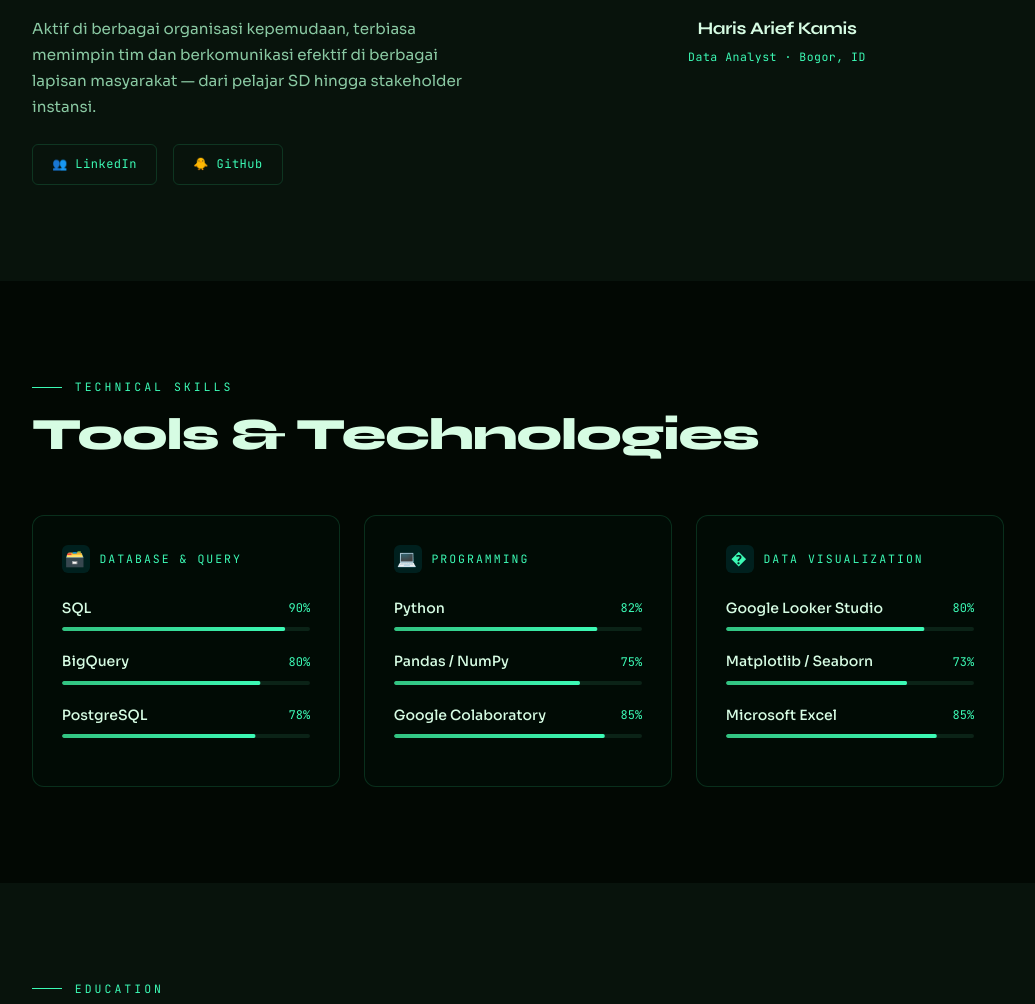
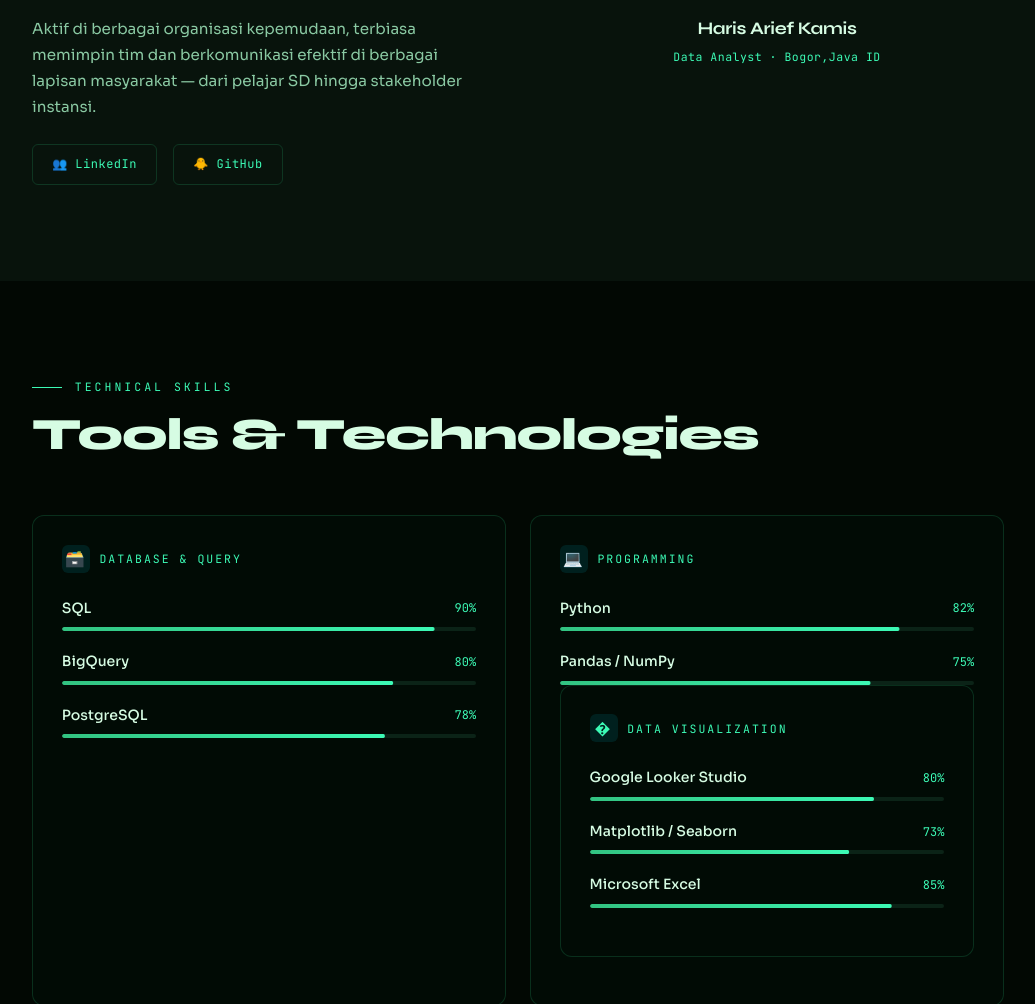
Before and after one commit to harisariefkamis/harrisqariefkamis, a plain HTML site: page index.html in a window 1280 px wide. Shown: the part 1478-2482 px from the top of the page, without its empty margins (122-1157 px from the left). Drawn offline with nearby package versions, Linux system fonts and the light colour scheme; a script that the page names is missing.

Commit message:
Update index.html

```diff
--- a/index.html
+++ b/index.html
@@ -1424,7 +1424,7 @@
             </div>
             <div class="photo-label">
               <span class="photo-name">Haris Arief Kamis</span>
-              <span class="photo-title">Data Analyst · Bogor, ID</span>
+              <span class="photo-title">Data Analyst · Bogor,Java ID</span>
             </div>
           </div>
         </div>
@@ -1489,6 +1489,13 @@
             <div class="skill-item">
               <div class="skill-info">
                 <span class="skill-name">Pandas / NumPy</span>
+                <span class="skill-pct">75%</span>
+              </div>
+              <div class="skill-bar-track">
+                <div class="skill-bar-fill" data-w="0.75"></div>
+                <div class="skill-item">
+              <div class="skill-info">
+                <span class="skill-name">Matplotlib / Seaborn</span>
                 <span class="skill-pct">75%</span>
               </div>
               <div class="skill-bar-track">
```
